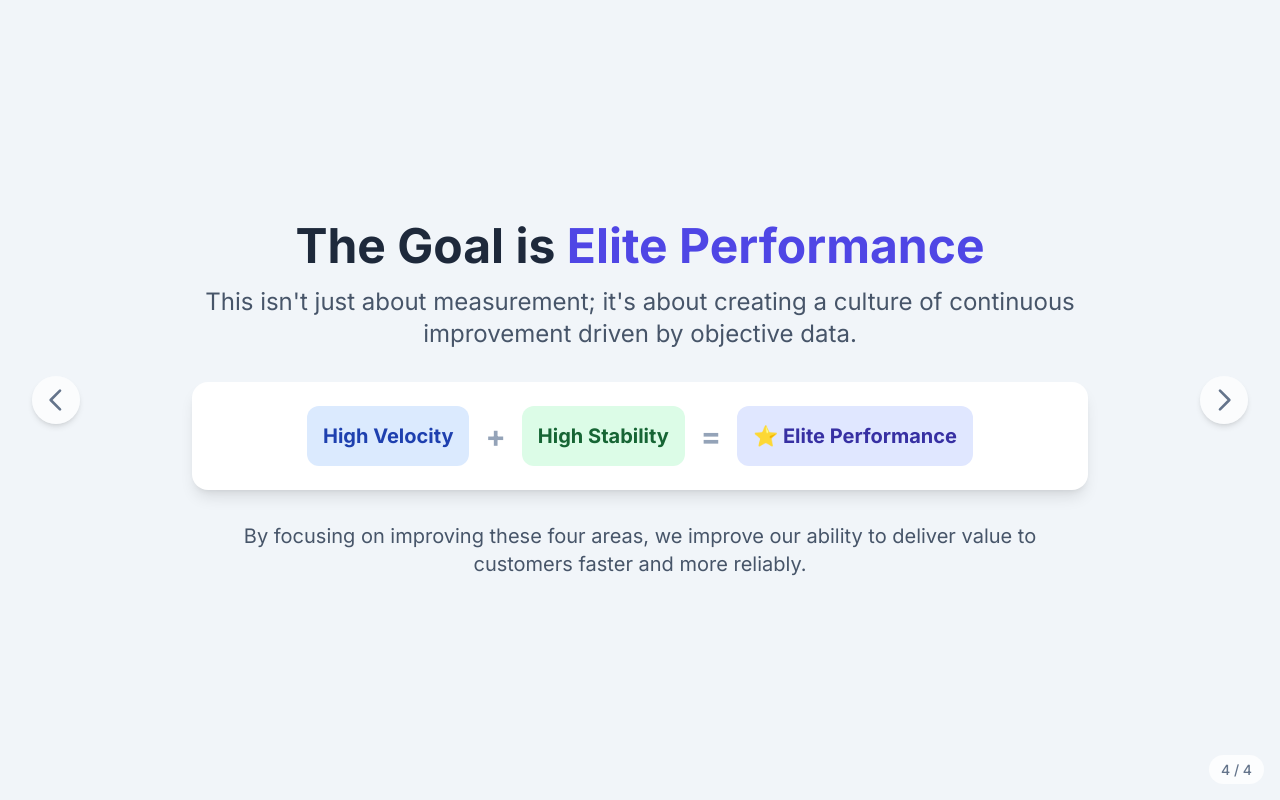
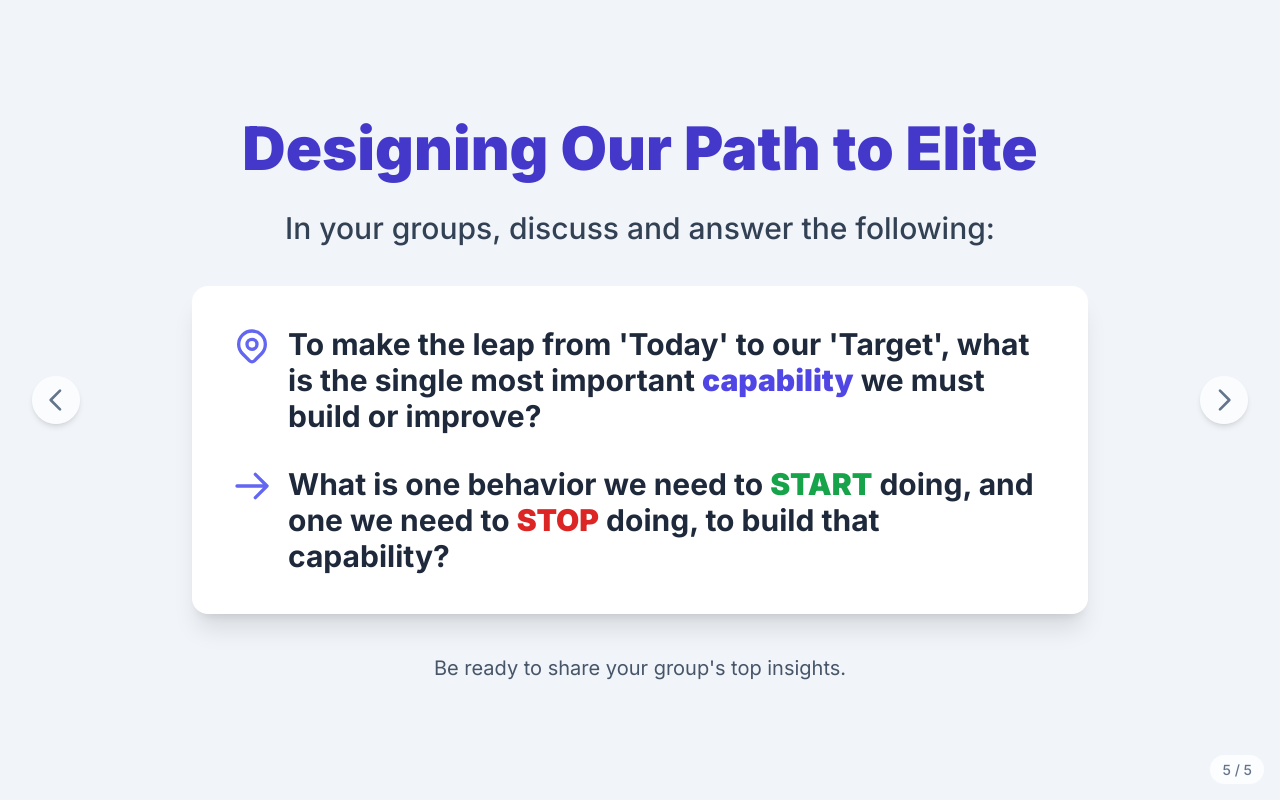
Before and after one commit to rronakk/rronakk.github.io, a plain HTML site: page presentations/dora.html in a window 1280 px wide. Both pictures are taken after a click on the element 56 px from the left and 400 px from the top of the page. Drawn offline with nearby package versions, Linux system fonts and the light colour scheme.

Commit message:
Update dora.html

```diff
--- a/presentations/dora.html
+++ b/presentations/dora.html
@@ -83,6 +83,7 @@
 <body class="text-slate-800">
 
     <main>
+        <!-- Slide 1: Title -->
         <section class="slide active">
             <div class="slide-content text-center">
                 <h1 class="text-4xl md:text-7xl font-black mt-4 mb-6 leading-tight">Measuring What Matters</h1>
@@ -91,6 +92,7 @@
             </div>
         </section>
 
+        <!-- Slide 2: The Core Concept -->
         <section class="slide">
             <div class="slide-content text-center">
                 <h2 class="text-3xl md:text-5xl font-bold leading-tight">The Goal: Speed <span class="text-indigo-600">&</span> Stability</h2>
@@ -101,10 +103,12 @@
             </div>
         </section>
 
+        <!-- Slide 3: The 4 Metrics Explained -->
         <section class="slide">
             <div class="slide-content">
                 <h2 class="text-3xl md:text-5xl font-bold text-center mb-6">The Four Key Metrics</h2>
                 <div class="grid grid-cols-1 md:grid-cols-2 gap-4 md:gap-8">
+                    <!-- Velocity -->
                     <div class="bg-white border-t-8 border-blue-500 rounded-2xl p-6 md:p-8 shadow-lg">
                         <h3 class="text-2xl md:text-3xl font-bold text-blue-800">Velocity</h3>
                         <p class="text-base md:text-lg text-blue-700 mt-1">How fast we deliver value.</p>
@@ -113,6 +117,7 @@
                             <p><strong class="text-blue-900 block text-lg">Lead Time for Changes:</strong> How long does it take from code commit to production?</p>
                         </div>
                     </div>
+                    <!-- Stability -->
                     <div class="bg-white border-t-8 border-green-500 rounded-2xl p-6 md:p-8 shadow-lg">
                         <h3 class="text-2xl md:text-3xl font-bold text-green-800">Stability</h3>
                         <p class="text-base md:text-lg text-green-700 mt-1">How reliable and resilient our service is.</p>
@@ -125,6 +130,7 @@
             </div>
         </section>
 
+        <!-- Slide 4: The "Elite Performance" Payoff -->
         <section class="slide">
             <div class="slide-content text-center">
                  <h2 class="text-3xl md:text-5xl font-bold mb-4">The Goal is <span class="text-indigo-600">Elite Performance</span></h2>
@@ -146,9 +152,31 @@
             </div>
         </section>
 
+        <!-- Slide 5: NEW Group Discussion Questions -->
+        <section class="slide">
+            <div class="slide-content text-center">
+                <h2 class="text-4xl md:text-6xl font-black text-indigo-700 mb-8 leading-tight">Designing Our Path to Elite</h2>
+                <p class="text-xl md:text-3xl text-slate-700 font-medium mb-10">In your groups, discuss and answer the following:</p>
+                <div class="bg-white p-6 md:p-10 rounded-2xl shadow-xl max-w-4xl mx-auto text-left space-y-8">
+                    <!-- Question 1 -->
+                    <div class="flex items-start">
+                         <svg class="w-10 h-10 text-indigo-500 mr-4 flex-shrink-0" fill="none" stroke="currentColor" viewBox="0 0 24 24" xmlns="http://www.w3.org/2000/svg"><path stroke-linecap="round" stroke-linejoin="round" stroke-width="2" d="M17.657 16.657L13.414 20.9a1.998 1.998 0 01-2.827 0l-4.244-4.243a8 8 0 1111.314 0z"></path><path stroke-linecap="round" stroke-linejoin="round" stroke-width="2" d="M15 11a3 3 0 11-6 0 3 3 0 016 0z"></path></svg>
+                        <p class="text-2xl md:text-3xl font-semibold text-slate-800 leading-snug">To make the leap from 'Today' to our 'Target', what is the single most important <strong class="text-indigo-600">capability</strong> we must build or improve?</p>
+                    </div>
+                    <!-- Question 2 -->
+                    <div class="flex items-start">
+                        <svg class="w-10 h-10 text-indigo-500 mr-4 flex-shrink-0" fill="none" stroke="currentColor" viewBox="0 0 24 24" xmlns="http://www.w3.org/2000/svg"><path stroke-linecap="round" stroke-linejoin="round" stroke-width="2" d="M14 5l7 7m0 0l-7 7m7-7H3"></path></svg>
+                        <p class="text-2xl md:text-3xl font-semibold text-slate-800 leading-snug">What is one behavior we need to <strong class="text-green-600">START</strong> doing, and one we need to <strong class="text-red-600">STOP</strong> doing, to build that capability?</p>
+                    </div>
+                </div>
+                <p class="text-lg md:text-xl text-slate-600 mt-10">Be ready to share your group's top insights.</p>
+            </div>
+        </section>
+
     </main>
 
-    <div id="slide-counter">1 / 4</div>
+    <!-- NAVIGATION -->
+    <div id="slide-counter">1 / 5</div>
     <div id="prev-slide" class="nav-arrow">
         <svg class="w-6 h-6 md:w-8 md:h-8 text-slate-500" fill="none" stroke="currentColor" viewBox="0 0 24 24" xmlns="http://www.w3.org/2000/svg"><path stroke-linecap="round" stroke-linejoin="round" stroke-width="2" d="M15 19l-7-7 7-7"></path></svg>
     </div>
```
